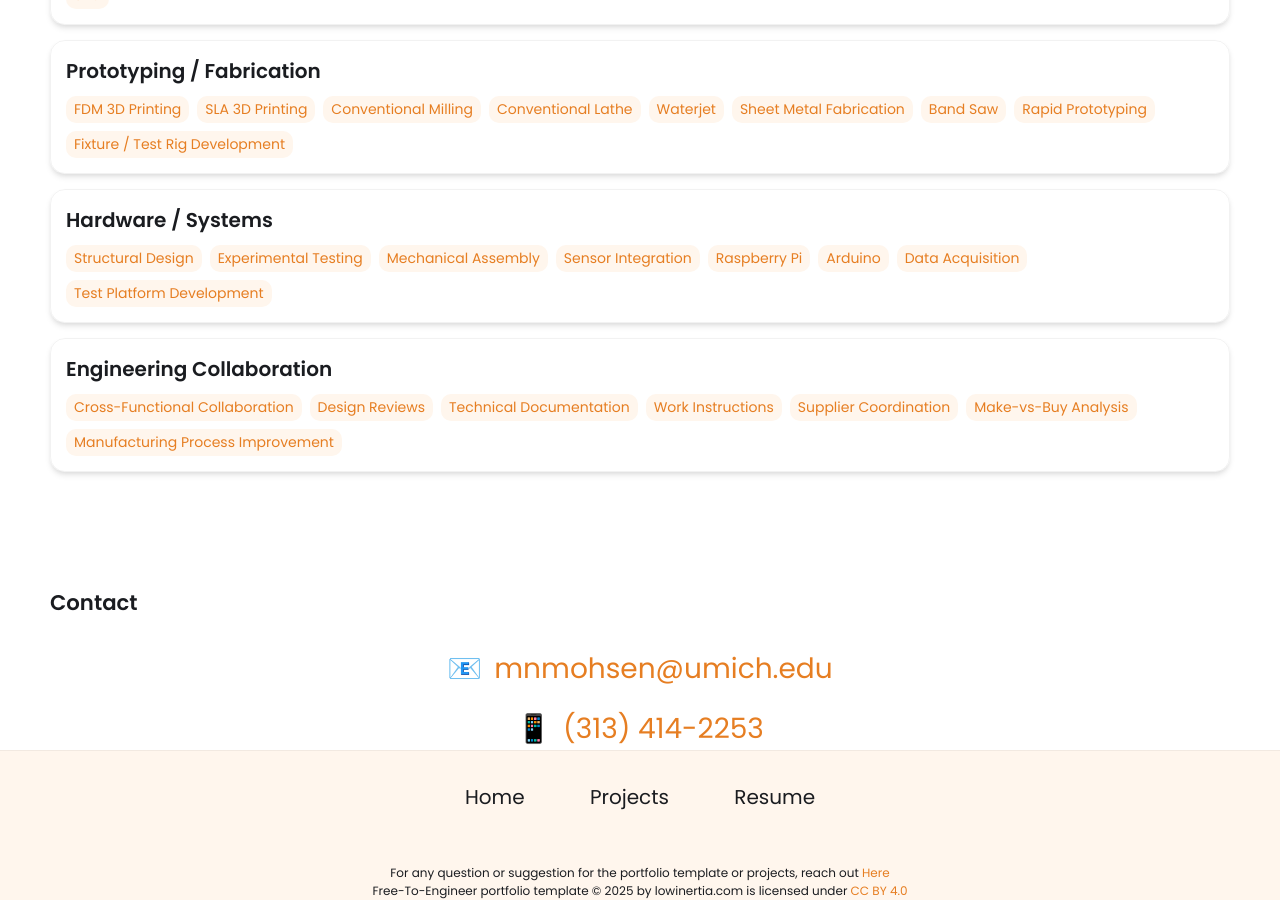
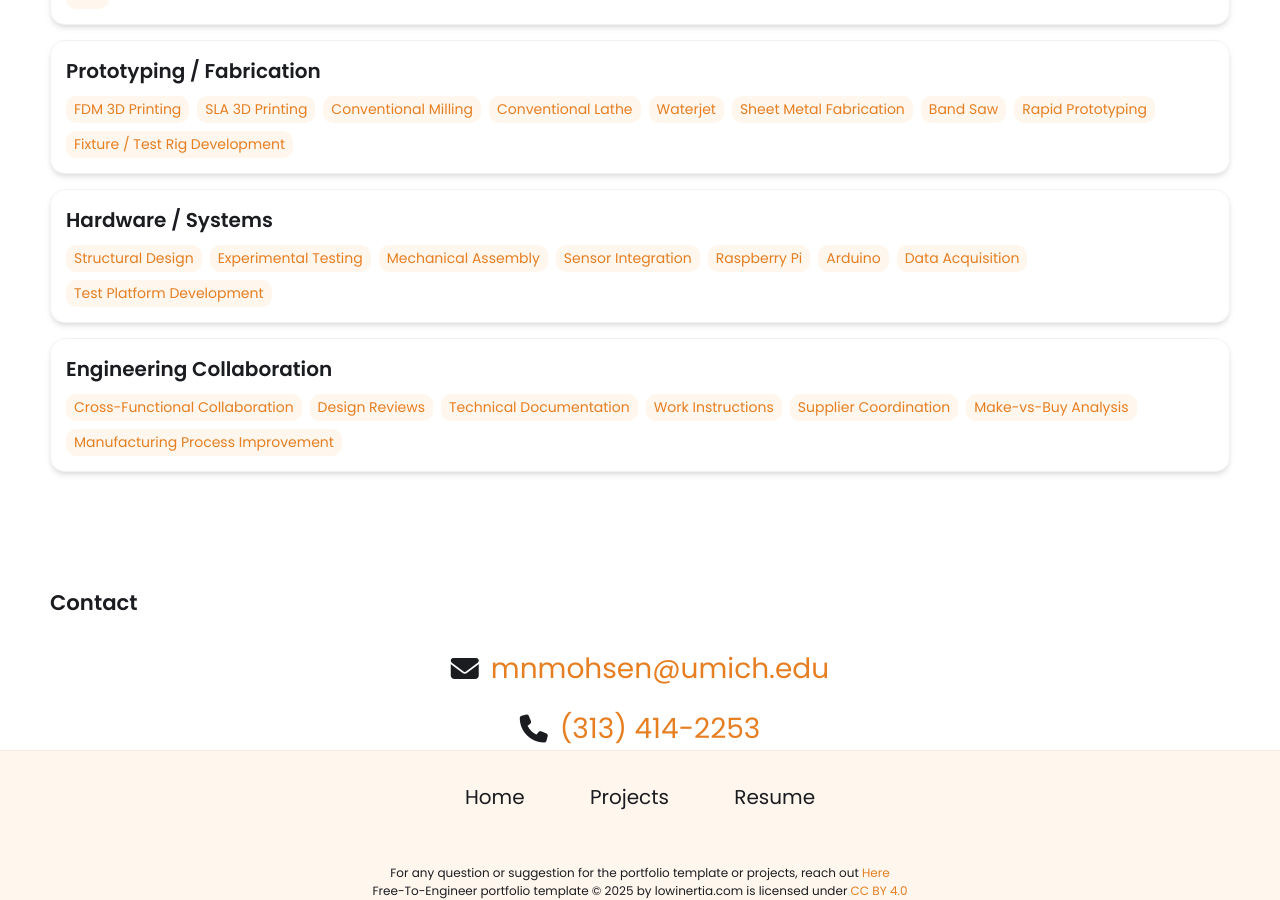
Before and after one commit to mnmohsen/personalwebsite, a Jekyll site: the page built from index.html, in a window 1280 px wide and 900 px high, scrolled down 1915 px. Built offline with Jekyll 4.4.1, drawn with Linux system fonts in a browser that asks for light colours.

Commit message:
Update contact.html

```diff
--- a/_includes/contact.html
+++ b/_includes/contact.html
@@ -3,7 +3,7 @@
     <h2>Contact</h2>
 
     <div class="contact-info">
-        <p>📧 <a href="mailto:mnmohsen@umich.edu">mnmohsen@umich.edu</a></p>
-        <p>📱 <a href="tel:3134142253">(313) 414-2253</a></p>
-    </div>
+    <p><i class="fa fa-envelope"></i> <a href="mailto:mnmohsen@umich.edu">mnmohsen@umich.edu</a></p>
+    <p><i class="fa fa-phone"></i> <a href="tel:3134142253">(313) 414-2253</a></p>
+</div>
 </section>
```
